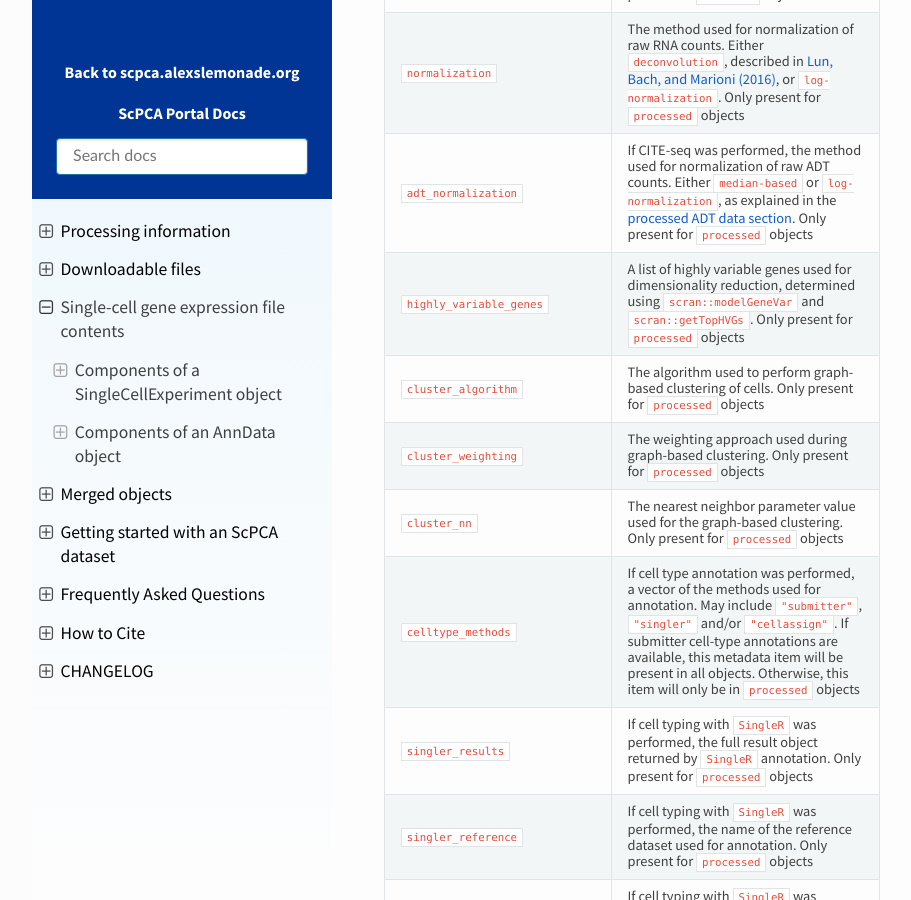
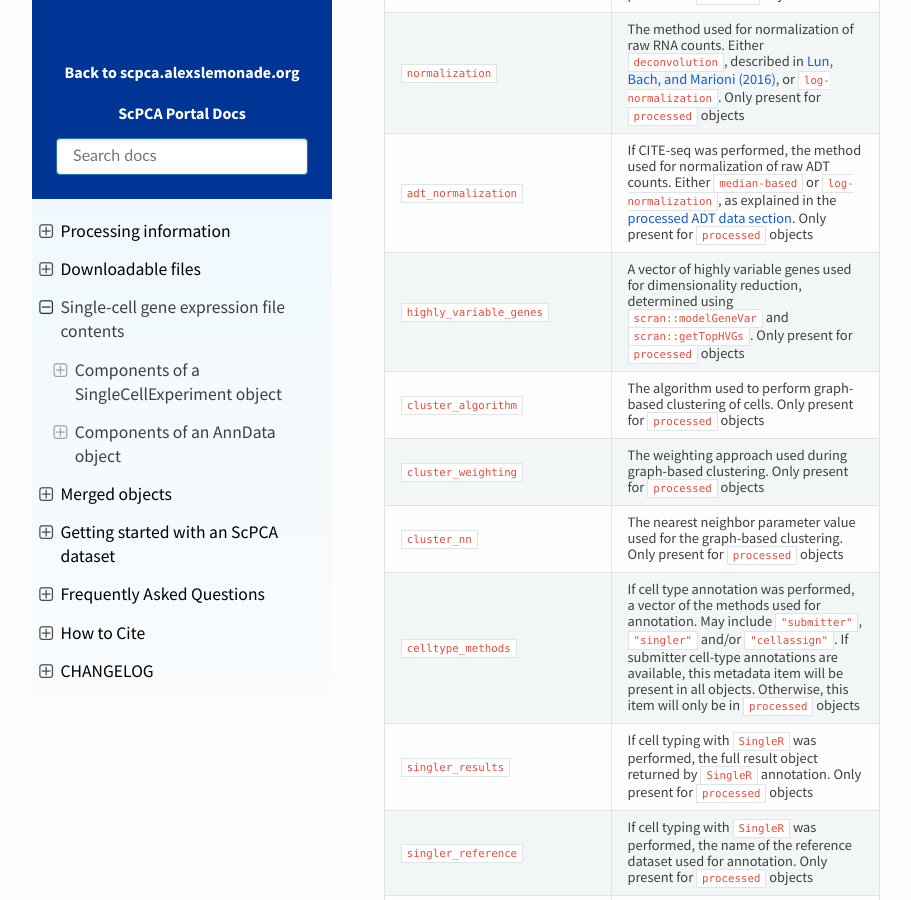
Before and after one commit to DongzeHE/scpca-docs, a Sphinx documentation site: the page built from docs/sce_file_contents.md, in a window 1280 px wide and 900 px high, scrolled down 6159 px. Shown: the whole window, without its empty margins (158-1069 px from the left). Built offline with Sphinx 7.4.7 and the Read the Docs theme 2.0.0, drawn with Linux system fonts in a browser that asks for light colours.

Commit message:
list -> vector

```diff
--- a/docs/sce_file_contents.md
+++ b/docs/sce_file_contents.md
@@ -143,7 +143,7 @@ metadata(sce) # experiment metadata
 | `min_gene_cutoff`        | The minimum cutoff for the number of unique genes detected per cell. Only present for `filtered` objects |
 | `normalization`        | The method used for normalization of raw RNA counts. Either `deconvolution`, described in [Lun, Bach, and Marioni (2016)](https://doi.org/10.1186/s13059-016-0947-7), or `log-normalization`. Only present for `processed` objects |
 | `adt_normalization`        | If CITE-seq was performed, the method used for normalization of raw ADT counts. Either `median-based` or  `log-normalization`, as explained in the {ref}`processed ADT data section <processing_information:Processed ADT data>`. Only present for `processed` objects |
-| `highly_variable_genes`        | A list of highly variable genes used for dimensionality reduction, determined using `scran::modelGeneVar` and `scran::getTopHVGs`. Only present for `processed` objects |
+| `highly_variable_genes`        | A vector of highly variable genes used for dimensionality reduction, determined using `scran::modelGeneVar` and `scran::getTopHVGs`. Only present for `processed` objects |
 | `cluster_algorithm` | The algorithm used to perform graph-based clustering of cells. Only present for `processed` objects |
 | `cluster_weighting` | The weighting approach used during graph-based clustering. Only present for `processed` objects |
 | `cluster_nn`        | The nearest neighbor parameter value used for the graph-based clustering. Only present for `processed` objects |
```
